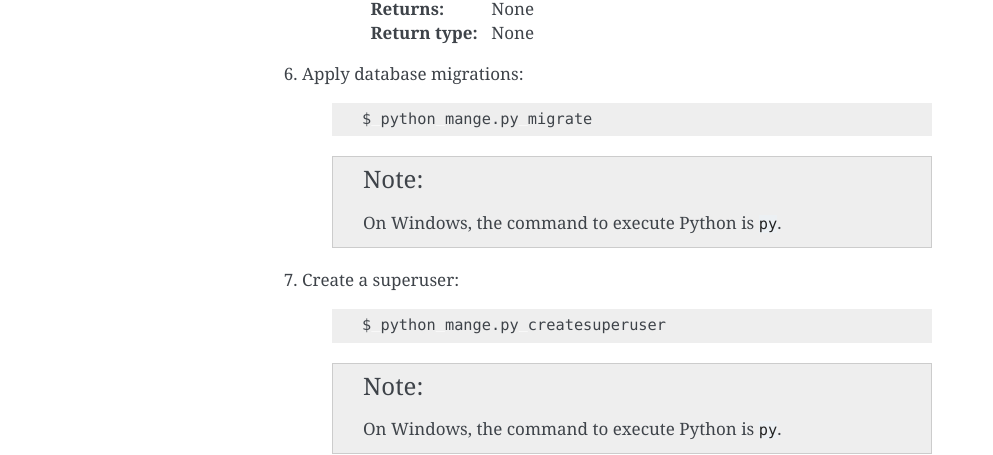
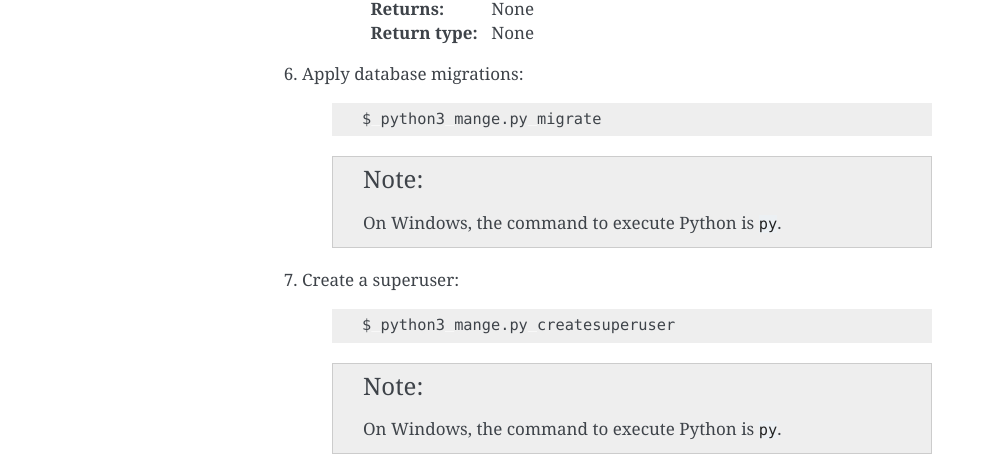
Before and after one commit to ebenh/django-flex-user, a Sphinx documentation site: the page built from docs/source/basic_configuration.rst, in a window 1280 px wide. Shown: the part 1579-2034 px from the top of the page, without its empty margins (148-1141 px from the left). Built offline with Sphinx 7.4.7, drawn with Linux system fonts in a browser that asks for light colours.

Commit message:
Updating docs

```diff
--- a/docs/source/basic_configuration.rst
+++ b/docs/source/basic_configuration.rst
@@ -85,7 +85,7 @@ Basic Configuration
 
     .. code-block:: bash
 
-        $ python mange.py migrate
+        $ python3 mange.py migrate
 
     .. note::
         On Windows, the command to execute Python is ``py``.
@@ -94,7 +94,7 @@ Basic Configuration
 
     .. code-block:: bash
 
-        $ python mange.py createsuperuser
+        $ python3 mange.py createsuperuser
 
     .. note::
         On Windows, the command to execute Python is ``py``.
```
